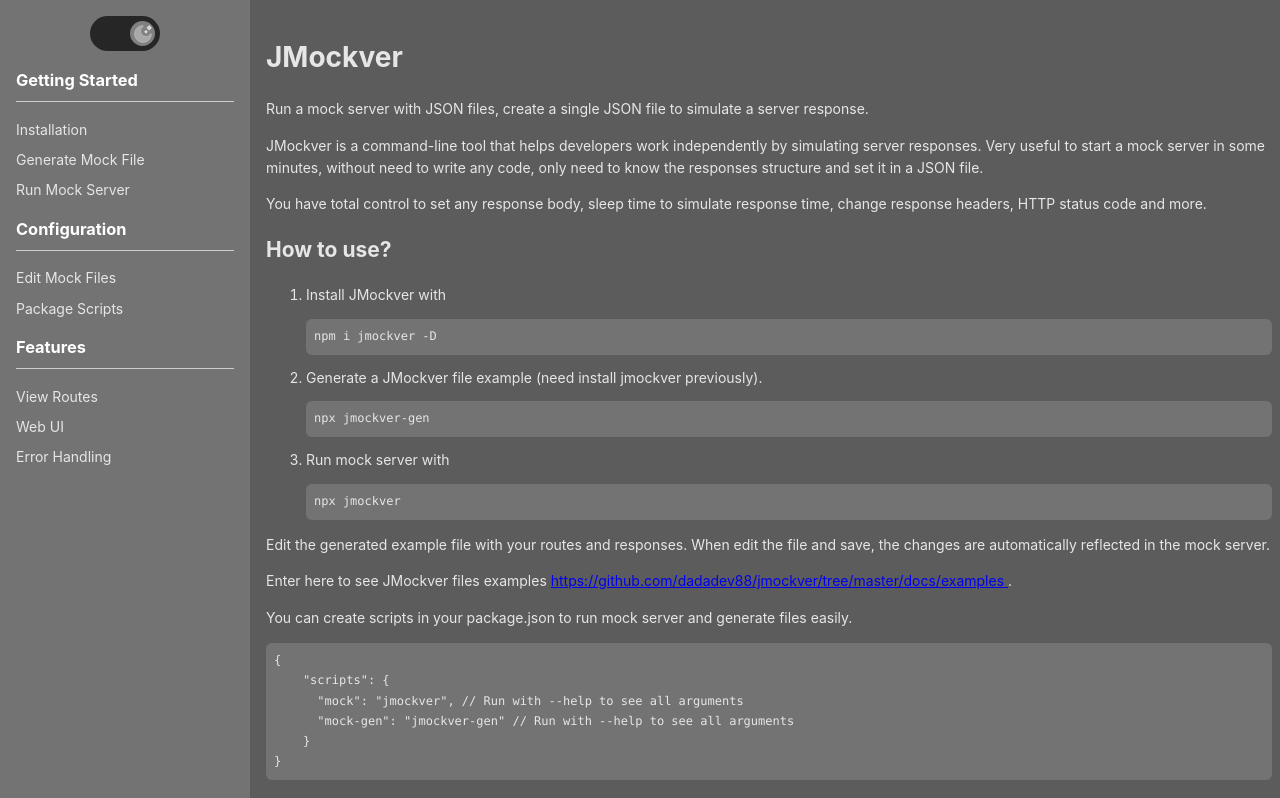
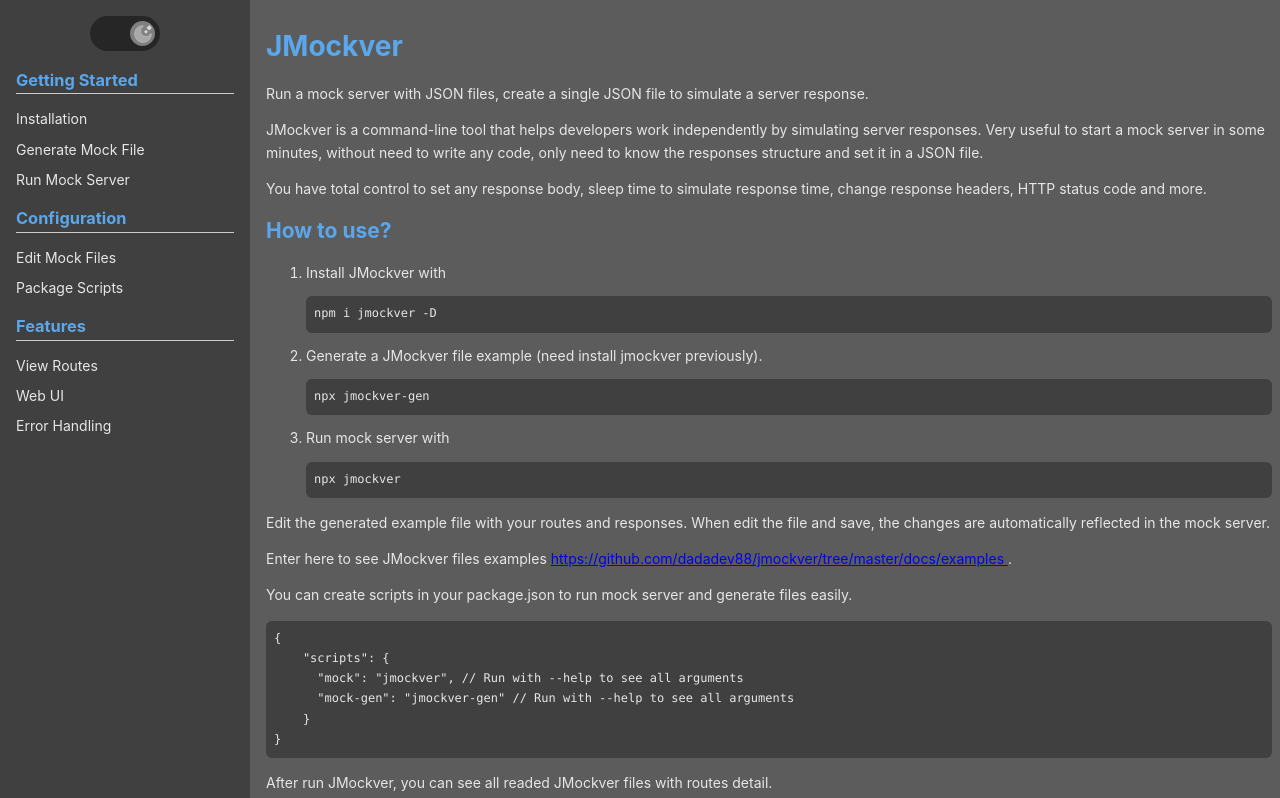
Before and after one commit to dadadev88/jmockver, a website: page docs/index.html in a window 1280 px wide. Both pictures are taken after a click on the label 125 px from the left and 33 px from the top of the page. Shown: the top 798 px of the page. Drawn offline with Linux system fonts and the light colour scheme.

Commit message:
feat: add ot meta tags

```diff
--- a/docs/index.html
+++ b/docs/index.html
@@ -4,6 +4,10 @@
 <head>
   <meta charset="UTF-8">
   <meta name="viewport" content="width=device-width, initial-scale=1.0">
+  <meta property="og:title" content="JMockver - Mock Server with JSON Files">
+  <meta property="og:description" content="Run a mock server with JSON files, create a single JSON file to simulate a server response.">
+  <meta property="og:image" content="./jmockver-console-output.png">
+
   <link rel="stylesheet" href="./styles.css">
   <title>JMockver - Mock Server with JSON Files</title>
 </head>
--- a/docs/styles.css
+++ b/docs/styles.css
@@ -61,10 +61,10 @@
 
 [theme=dark] {
   --color-text: var(--color-bg-100);
-  --color-title: var(--color-white);
+  --color-title: var(--color-primary-400);
   --color-border: var(--color-bg-200);
   --color-bg-1: var(--color-bg-700);
-  --color-bg-2: var(--color-bg-600);
+  --color-bg-2: var(--color-bg-800);
   --color-btn-primary: var(--color-primary-500);
 
   /* Switch */
@@ -91,9 +91,6 @@
   }
 
   h3 {
-    color: var(--color-title);
-    margin-top: 0;
-    padding-bottom: 0.5rem;
     border-bottom: 1px solid var(--color-border);
   }
 
@@ -115,6 +112,11 @@
   a:hover {
     text-decoration: underline;
   }
+}
+
+h1, h2, h3, h4, h5, h6 {
+  color: var(--color-title);
+  margin: .5rem 0;
 }
 
 
```
Also changed, not shown: docs/jmockver-console-output.png (added). Lines whose indentation alone changed are shown as unchanged.
